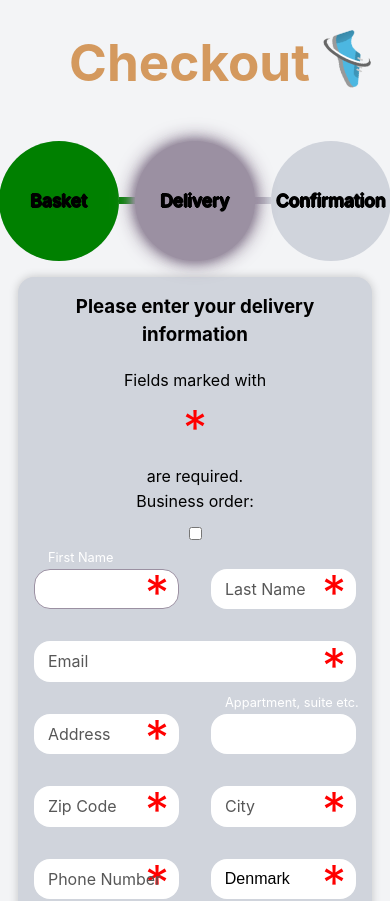
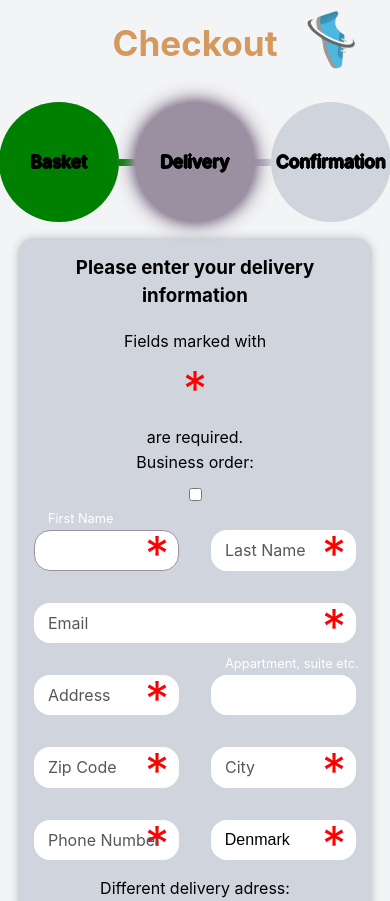
Before and after one commit to Jakob-SA/webstoreFrontend, a React (Vite) app: page /delivery in a window 390 px wide. Shown: the top 901 px of the page. Built offline with nearby package versions, Linux system fonts and the light colour scheme; no server answers.

Commit message:
Nice changes

```diff
--- a/src/components/header/NavigationBar.css
+++ b/src/components/header/NavigationBar.css
@@ -21,11 +21,6 @@ nav ul div {
   width: 4em;
   height: 7px;
 }
-@media (max-width: 970px) {
-  nav ul div {
-    width: 1em;
-  }
-}
 
 nav .previousdivider {
   background: linear-gradient(to right, green, var(--color-button-secondary));
@@ -43,13 +38,16 @@ nav .activedivider {
     var(--background-color-secondary)
   );
 }
+@media (max-width: 970px) {
+  nav ul div {
+    width: 1em;
+  }
+}
 nav .bubble {
   display: flex;
   align-items: center;
   justify-content: center;
   border-radius: 50%;
-  width: 7.5rem;
-  height: 7.5rem;
   width: 7.5rem;
   height: 7.5rem;
   font-size: 1.1em;
--- a/src/components/header/header.css
+++ b/src/components/header/header.css
@@ -14,6 +14,11 @@ header div {
 header h1 {
   grid-column: 2;
   text-align: center;
+}
+@media (max-width: 970px) {
+  header h1 {
+    font-size: 9vw;
+  }
 }
 
 header a {
```
